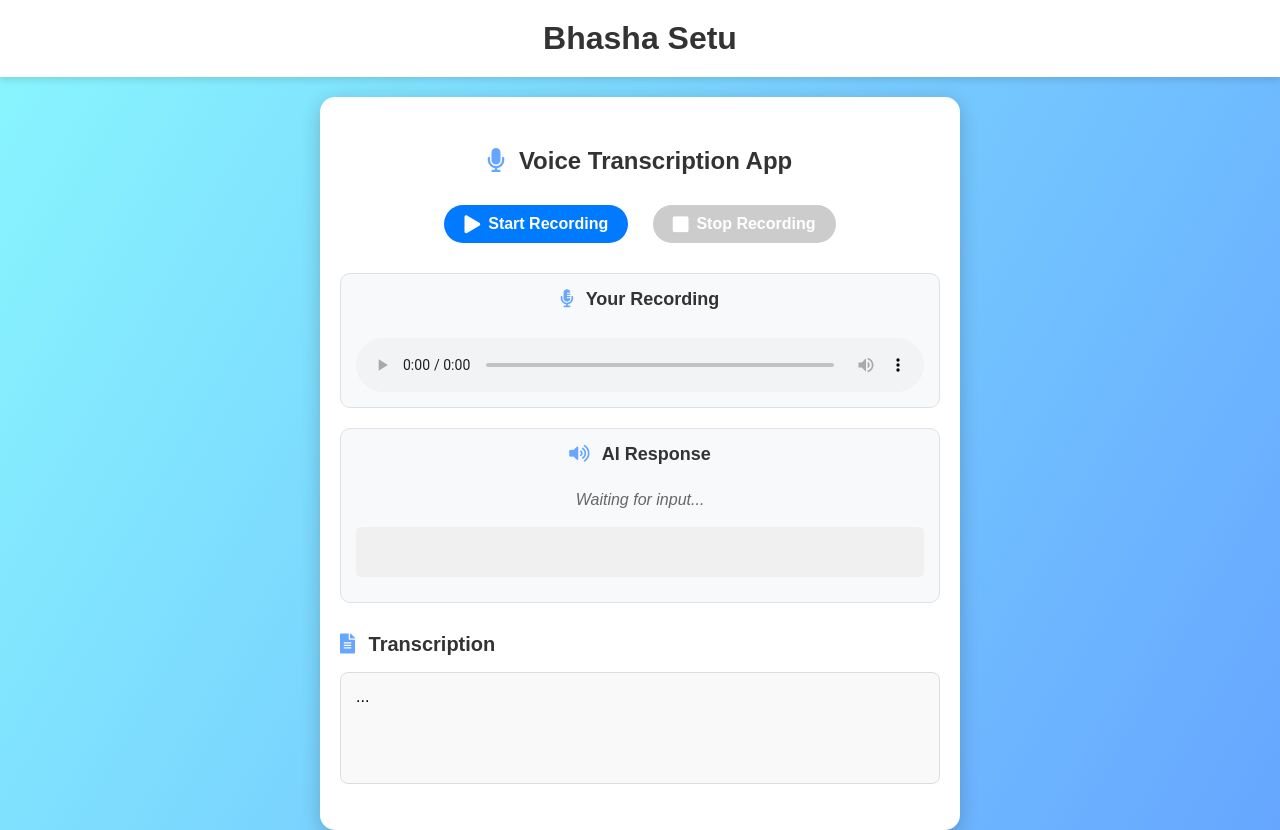
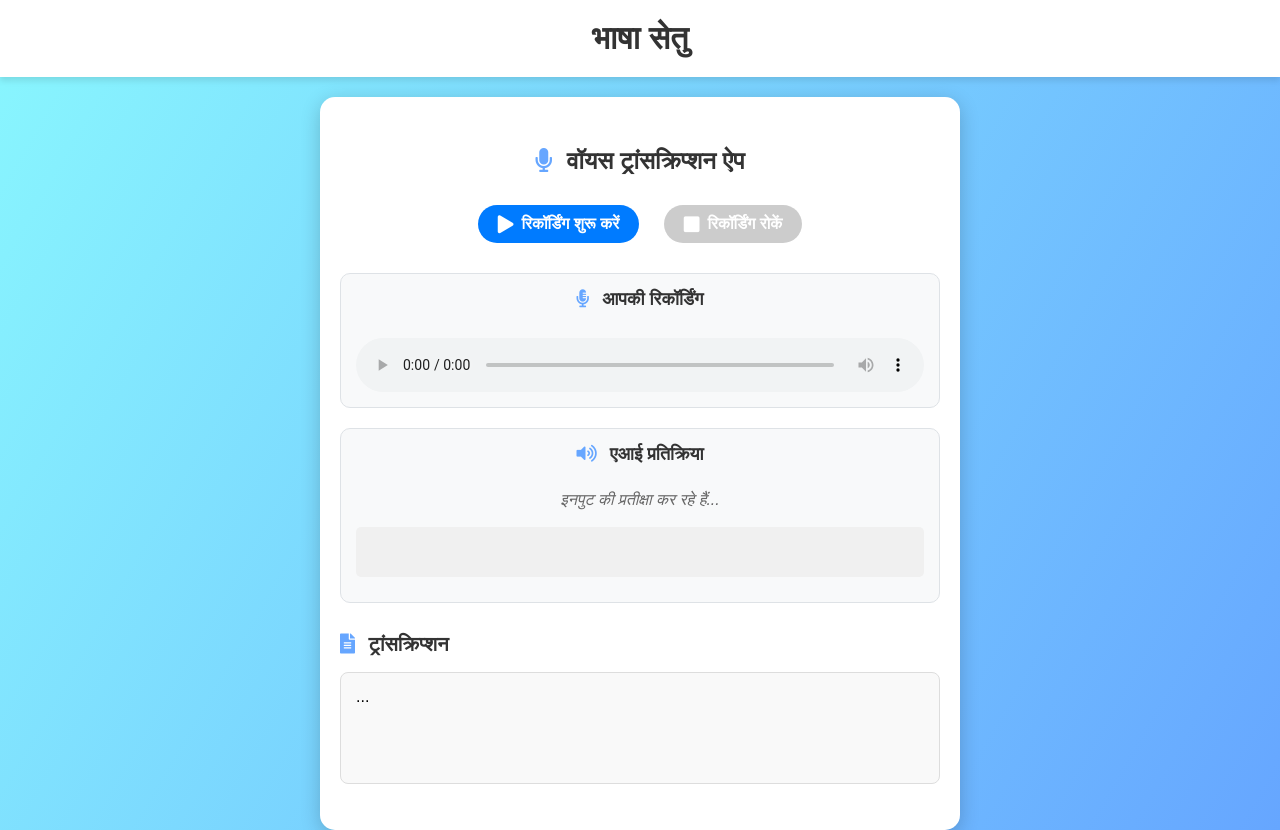
Before and after one commit to ashishSharma222003/BhashaSetu, a plain HTML site: page index.html in a window 1280 px wide. Drawn offline with Linux system fonts and the light colour scheme.

Commit message:
changed the text from english to hindi

```diff
--- a/index.html
+++ b/index.html
@@ -11,33 +11,33 @@
 </head>
 <body>
   <div class="headline">
-    <h1>Bhasha Setu</h1>
+    <h1>भाषा सेतु</h1>
   </div>
   <div class="app-container">
-    <h2><i class="fas fa-microphone"></i> Voice Transcription App</h2>
+    <h2><i class="fas fa-microphone"></i> वॉयस ट्रांसक्रिप्शन ऐप</h2>
     <div class="controls">
       <button id="startBtn">
-        <i class="fas fa-play"></i> Start Recording
+        <i class="fas fa-play"></i> रिकॉर्डिंग शुरू करें
       </button>
       <button id="stopBtn" disabled>
-        <i class="fas fa-stop"></i> Stop Recording
+        <i class="fas fa-stop"></i> रिकॉर्डिंग रोकें
       </button>
     </div>
 
     <div class="audio-section">
       <div class="original-audio">
-        <h3><i class="fas fa-microphone-alt"></i> Your Recording</h3>
+        <h3><i class="fas fa-microphone-alt"></i> आपकी रिकॉर्डिंग</h3>
         <audio id="audioPlayer" controls></audio>
       </div>
       <div class="response-audio">
-        <h3><i class="fas fa-volume-up"></i> AI Response</h3>
-        <div id="responseStatus" class="status-indicator">Waiting for input...</div>
+        <h3><i class="fas fa-volume-up"></i> एआई प्रतिक्रिया</h3>
+        <div id="responseStatus" class="status-indicator">इनपुट की प्रतीक्षा कर रहे हैं...</div>
         <div id="audioVisualizer" class="visualizer"></div>
       </div>
     </div>
 
     <div id="transcriptionContainer">
-      <h3><i class="fas fa-file-alt"></i> Transcription</h3>
+      <h3><i class="fas fa-file-alt"></i> ट्रांसक्रिप्शन</h3>
       <p id="transcriptionText">...</p>
     </div>
   </div>
```
